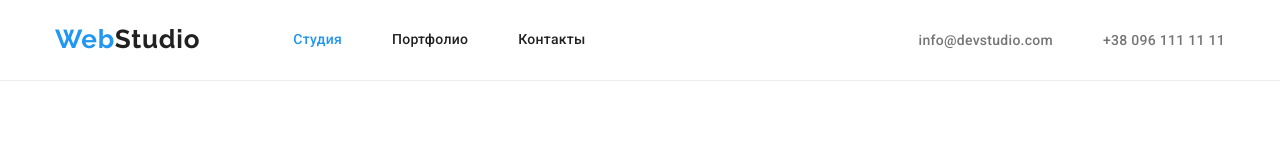
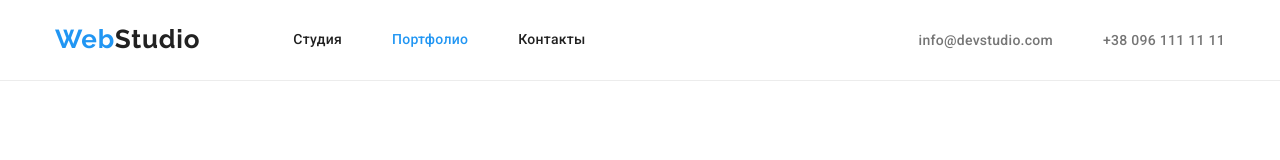
Before and after one commit to sharvashidze/goit-markup-hw-04, a plain HTML site: page portfolio.html in a window 1280 px wide. Shown: the top 160 px of the page. Drawn offline with nearby package versions, Linux system fonts and the light colour scheme.

Commit message:
Update portfolio.html

```diff
--- a/portfolio.html
+++ b/portfolio.html
@@ -28,10 +28,12 @@
         <nav class="main-nav">
           <ul class="nav-list">
             <li class="nav-item">
-              <a href="./index.html" class="nav-link"><span>Студия</span></a>
+              <a href="./index.html" class="nav-link">Студия</a>
             </li>
             <li class="nav-item">
-              <a href="./portfolio.html" class="nav-link">Портфолио</a>
+              <a href="./portfolio.html" class="nav-link"
+                ><span>Портфолио</span></a
+              >
             </li>
             <li class="nav-item"><a href="" class="nav-link">Контакты</a></li>
           </ul>
```
